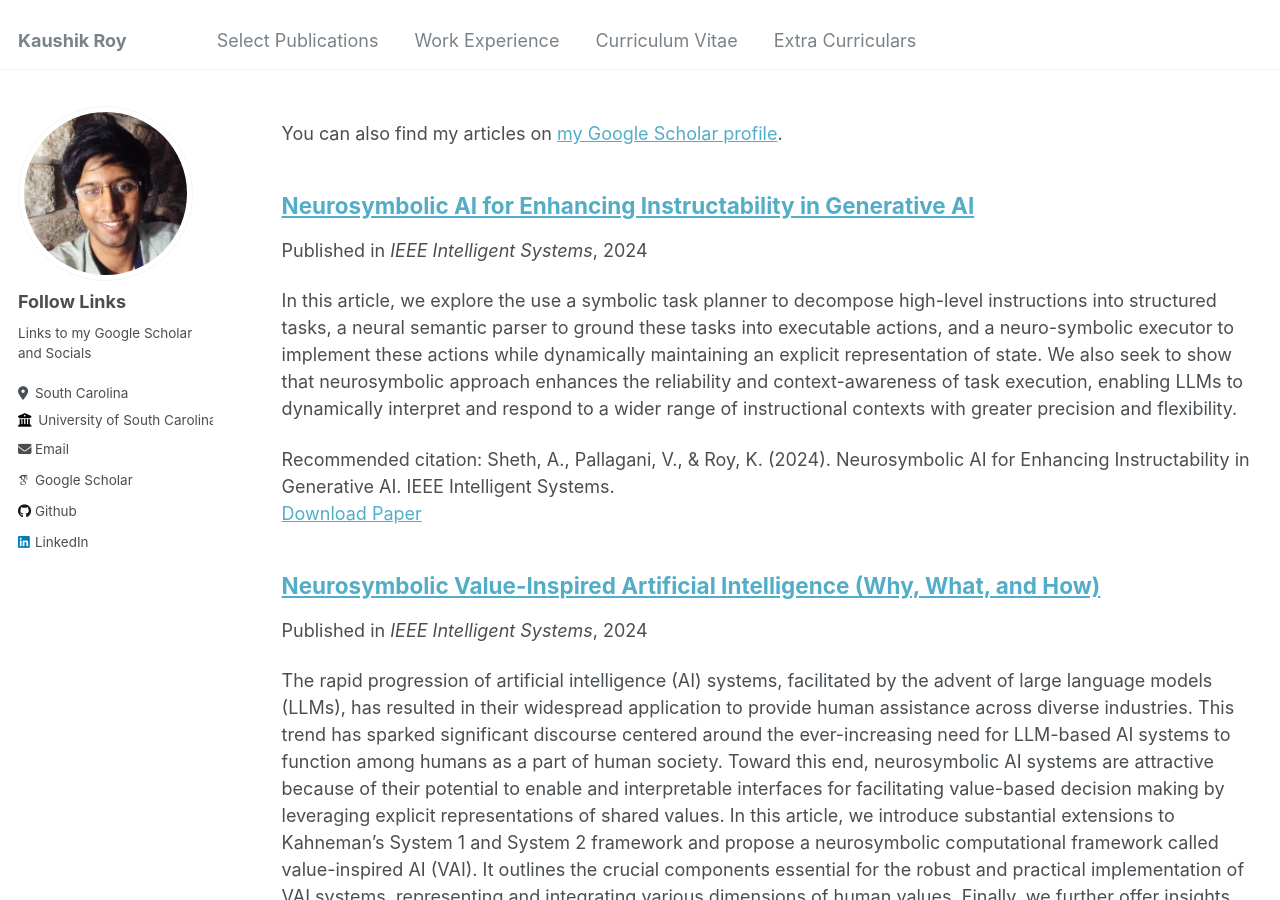
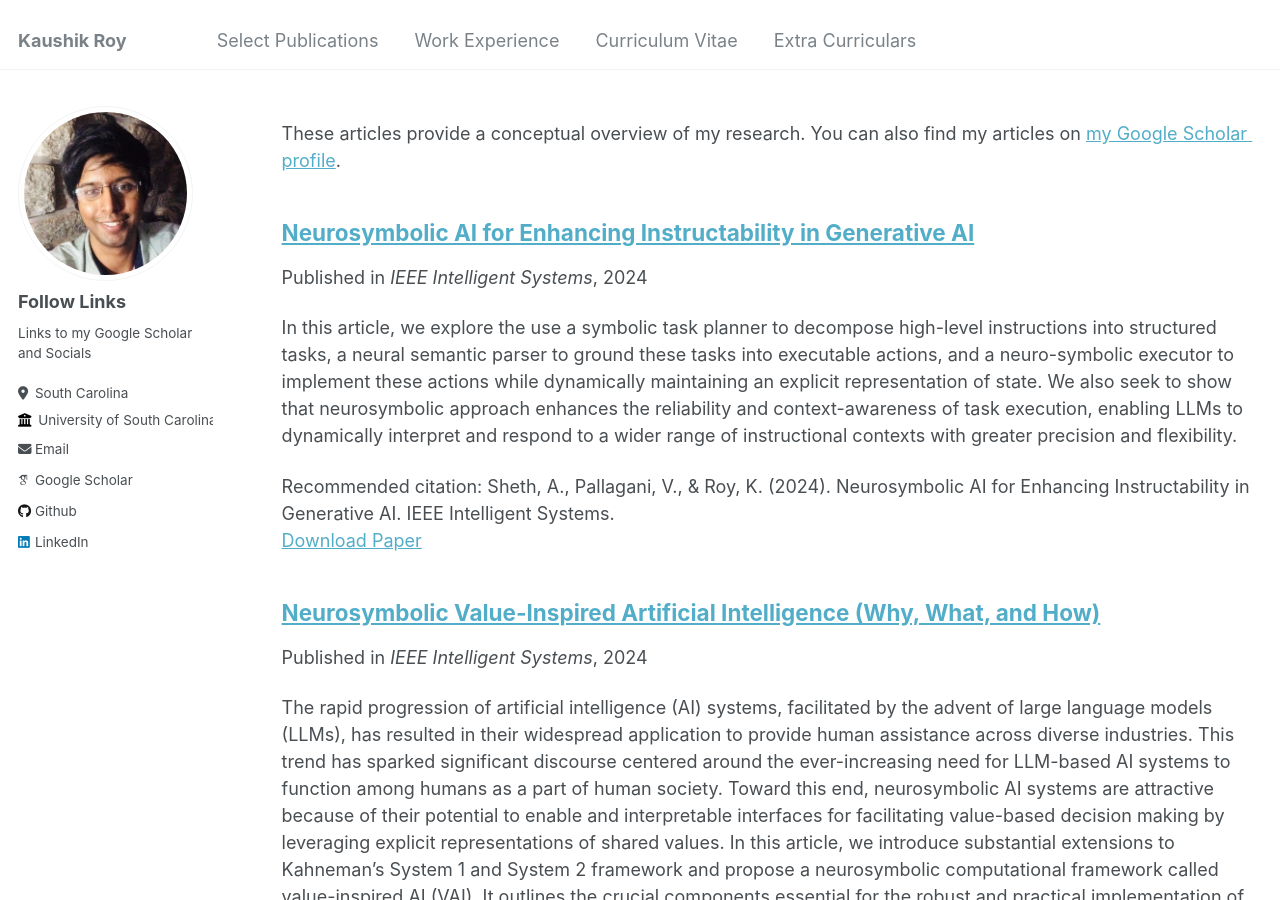
Before and after one commit to kauroy1994/home, a Jekyll site: the page built from _pages/publications.md, in a window 1280 px wide and 900 px high. Built offline with Jekyll 4.4.1, drawn with Linux system fonts in a browser that asks for light colours; some web fonts are replaced.

Commit message:
Update publications.md

```diff
--- a/_pages/publications.md
+++ b/_pages/publications.md
@@ -6,7 +6,7 @@
 ---
 
 {% if site.author.googlescholar %}
-  <div class="wordwrap">You can also find my articles on <a href="{{site.author.googlescholar}}">my Google Scholar profile</a>.</div>
+  <div class="wordwrap">These articles provide a conceptual overview of my research. You can also find my articles on <a href="{{site.author.googlescholar}}">my Google Scholar profile</a>.</div>
 {% endif %}
 
 {% include base_path %}
```
